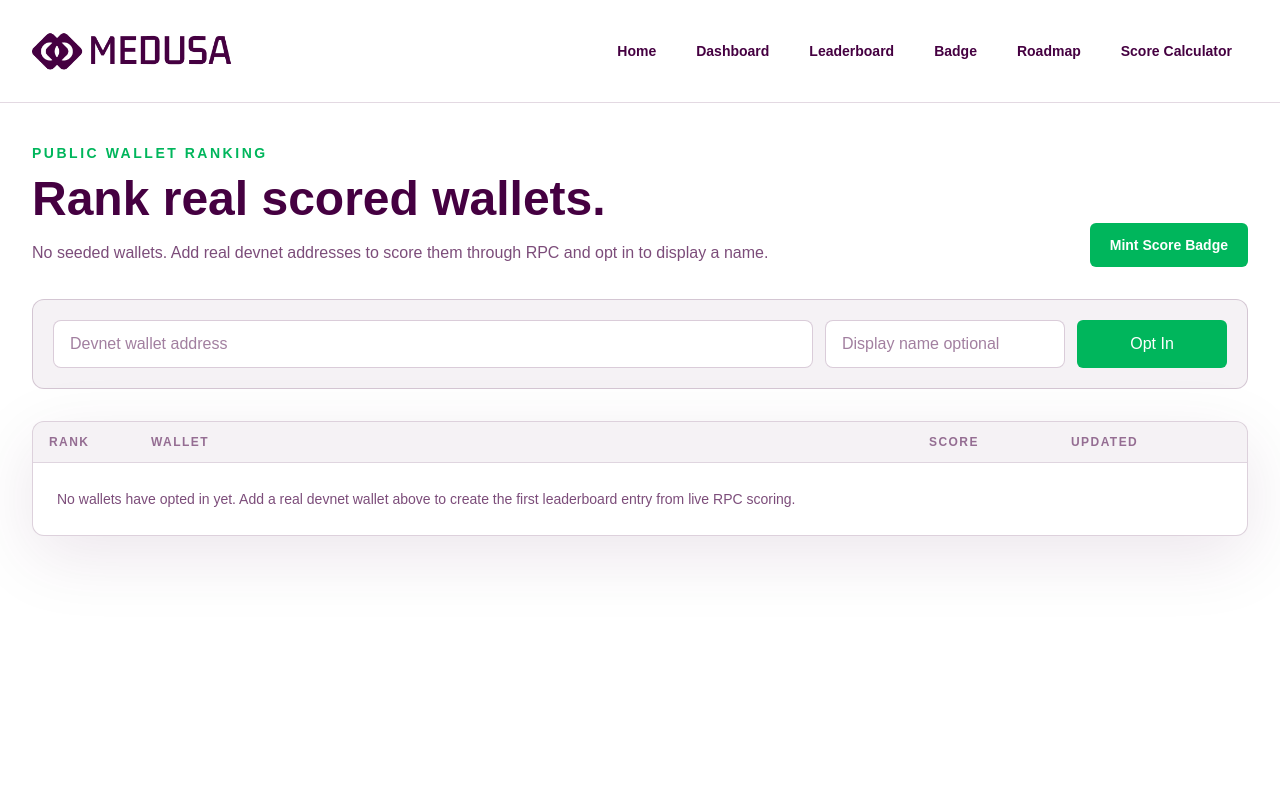
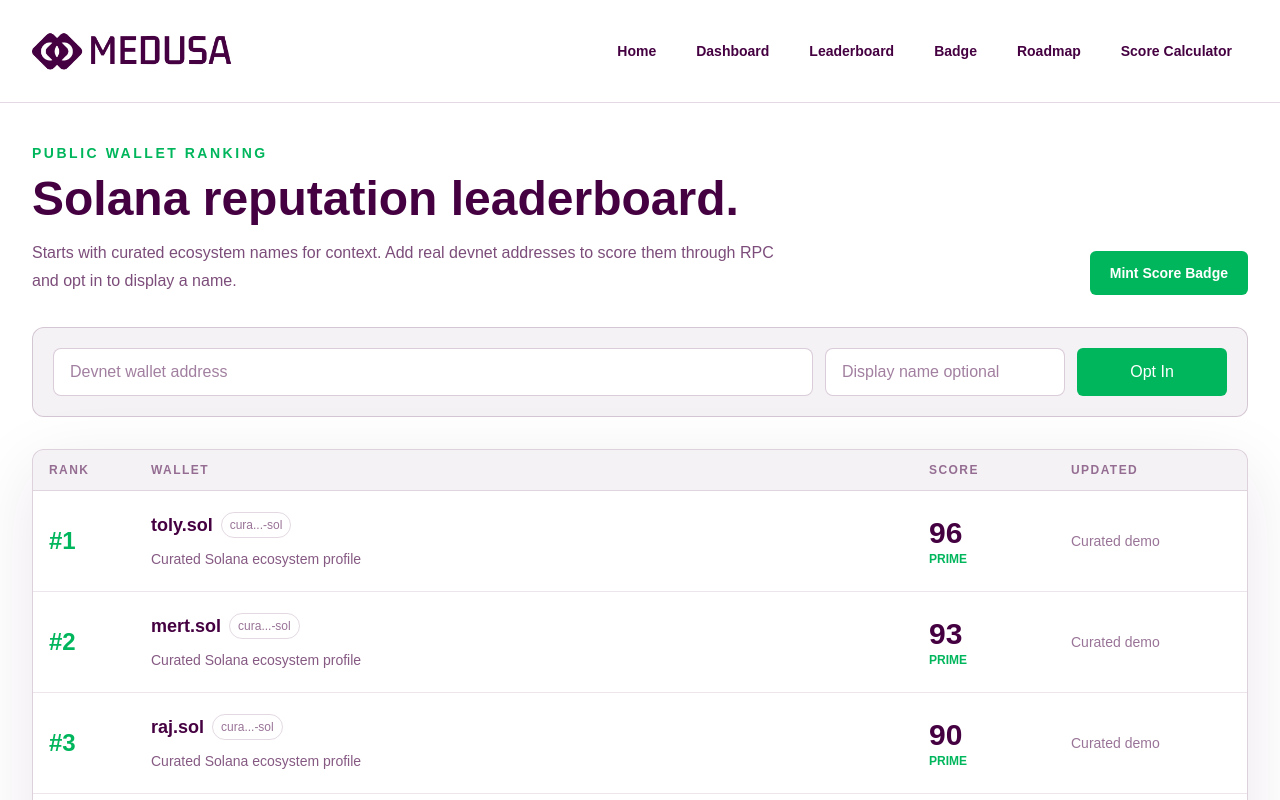
Before and after one commit to GeneralAcre/medusa-lending-score, a Next.js app in the folder web/: page /leaderboard in a window 1280 px wide. Shown: the top 800 px of the page. Built offline with nearby package versions, Linux system fonts and the light colour scheme; a web font is replaced by a local one.

Commit message:
Seed curated Solana leaderboard entries

```diff
--- a/web/app/leaderboard/page.tsx
+++ b/web/app/leaderboard/page.tsx
@@ -13,11 +13,11 @@
               Public wallet ranking
             </p>
             <h1 className="mt-3 text-3xl font-black sm:text-5xl">
-              Rank real scored wallets.
+              Solana reputation leaderboard.
             </h1>
             <p className="mt-4 text-sm leading-6 text-[#450041]/70 sm:text-base sm:leading-7">
-              No seeded wallets. Add real devnet addresses to score them through RPC and
-              opt in to display a name.
+              Starts with curated ecosystem names for context. Add real devnet addresses
+              to score them through RPC and opt in to display a name.
             </p>
           </div>
           <Link
--- a/web/components/LeaderboardClient.tsx
+++ b/web/components/LeaderboardClient.tsx
@@ -10,9 +10,57 @@
   band: CreditReport["band"];
   signals: string;
   updatedAt: string;
+  source: "live" | "curated";
 };
 
 const storageKey = "solana-trust-leaderboard";
+const curatedEntries: LeaderboardEntry[] = [
+  {
+    wallet: "curated-toly-sol",
+    displayName: "toly.sol",
+    score: 96,
+    band: "Prime",
+    signals: "Curated Solana ecosystem profile",
+    updatedAt: "2026-05-09T00:00:00.000Z",
+    source: "curated",
+  },
+  {
+    wallet: "curated-mert-sol",
+    displayName: "mert.sol",
+    score: 93,
+    band: "Prime",
+    signals: "Curated Solana ecosystem profile",
+    updatedAt: "2026-05-09T00:00:00.000Z",
+    source: "curated",
+  },
+  {
+    wallet: "curated-raj-sol",
+    displayName: "raj.sol",
+    score: 90,
+    band: "Prime",
+    signals: "Curated Solana ecosystem profile",
+    updatedAt: "2026-05-09T00:00:00.000Z",
+    source: "curated",
+  },
+  {
+    wallet: "curated-armani-sol",
+    displayName: "armani.sol",
+    score: 87,
+    band: "Prime",
+    signals: "Curated Solana ecosystem profile",
+    updatedAt: "2026-05-09T00:00:00.000Z",
+    source: "curated",
+  },
+  {
+    wallet: "curated-anatoly-sol",
+    displayName: "anatoly.sol",
+    score: 84,
+    band: "Prime",
+    signals: "Curated Solana ecosystem profile",
+    updatedAt: "2026-05-09T00:00:00.000Z",
+    source: "curated",
+  },
+];
 
 export function LeaderboardClient() {
   const [wallet, setWallet] = useState("");
@@ -34,7 +82,7 @@
 
   const rankedEntries = useMemo(
     () =>
-      [...entries].sort((left, right) => {
+      [...entries, ...curatedEntries].sort((left, right) => {
         if (right.score !== left.score) return right.score - left.score;
         return right.updatedAt.localeCompare(left.updatedAt);
       }),
@@ -71,6 +119,7 @@
         band: report.band,
         signals: `${report.metrics.sampledTransactions} txs / ${report.metrics.observedAgeDays} days / ${report.metrics.protocolInteractions} protocol touches`,
         updatedAt: new Date().toISOString(),
+        source: "live",
       };
       const nextEntries = [
         nextEntry,
@@ -149,16 +198,13 @@
                 <p className="text-xs font-bold uppercase text-[#00B65C]">{entry.band}</p>
               </div>
               <p className="hidden text-sm text-[#450041]/55 sm:block">
-                {new Date(entry.updatedAt).toLocaleDateString()}
+                {entry.source === "live"
+                  ? new Date(entry.updatedAt).toLocaleDateString()
+                  : "Curated demo"}
               </p>
             </article>
           ))
-        ) : (
-          <div className="p-6 text-sm leading-6 text-[#450041]/70">
-            No wallets have opted in yet. Add a real devnet wallet above to create the
-            first leaderboard entry from live RPC scoring.
-          </div>
-        )}
+        ) : null}
       </section>
     </>
   );
```
